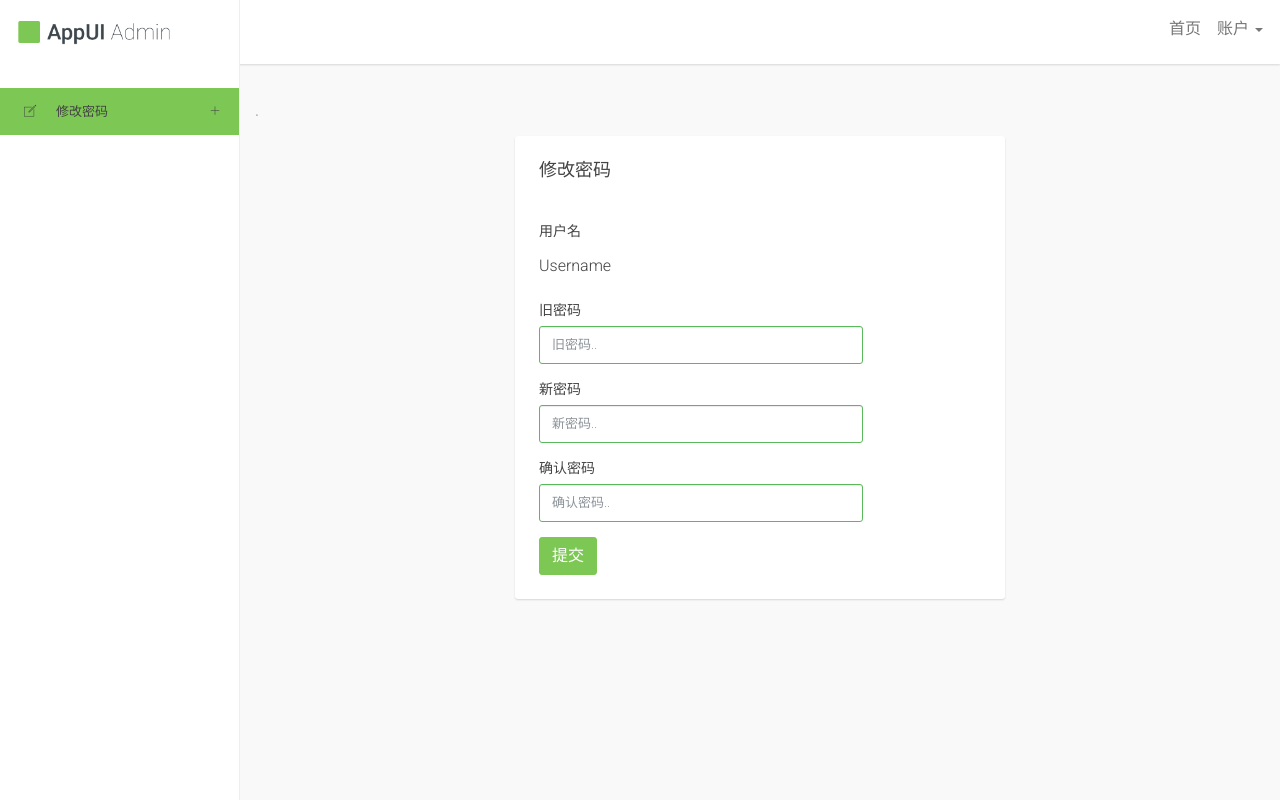
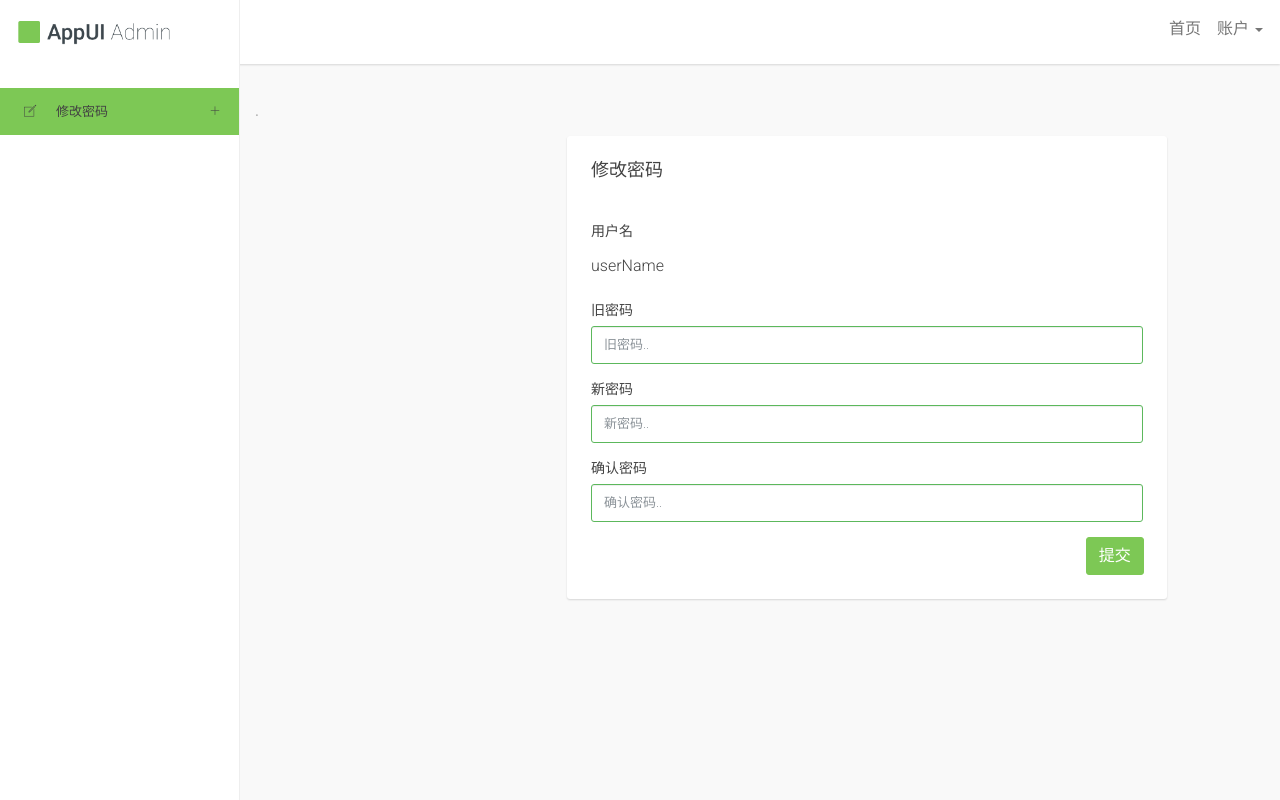
Before and after one commit to misaki1874/EMAIL, a Django app: page /ChangePass/ in a window 1280 px wide. Run offline with Django 3.2, Linux system fonts and the light colour scheme; some libraries are stand-ins or nearby versions; some web fonts are replaced.

Commit message:
驼峰设置 登录注册设置

```diff
--- a/frontend/templates/ChangePass.html
+++ b/frontend/templates/ChangePass.html
@@ -107,20 +107,9 @@
             <!-- Registration forms -->
             <h2 class="section-title">.</h2>
             <div class="row">
-                <div class="col-md-6" style="left:25%;">
+                <div class="col-md-6" style="left:30%;">
                     <!-- Default Elements -->
-                    <div class="card">
-                        <!-- <div class="card-header">
-                                        <h4>修改密码</h4>
-                                        <ul class="card-actions">
-                                            <li>
-                                                <button type="button" data-toggle="card-action" data-action="refresh_toggle" data-action-mode="demo"><i class="ion-refresh"></i></button>
-                                            </li>
-                                            <li>
-                                                <button type="button" data-toggle="card-action" data-action="content_toggle"></button>
-                                            </li>
-                                        </ul>
-                                    </div> -->
+                    <div class="card" style="width: 600px;">
                         <div class="card-header">
                             <h4>修改密码</h4>
                         </div>
@@ -129,33 +118,33 @@
                                 enctype="multipart/form-data" onsubmit="return false;">
                                 <div class="form-group">
                                     <label class="col-xs-12">用户名</label>
-                                    <div class="col-sm-9">
-                                        <div class="form-control-static">Username</div>
+                                    <div class="col-sm-12">
+                                        <div class="form-control-static" id=userName>userName</div>
                                     </div>
                                 </div>
                                 <div class="form-group has-success">
                                     <label class="col-xs-12" for="example-text-input-success">旧密码</label>
-                                    <div class="col-sm-9">
+                                    <div class="col-sm-12">
                                         <input class="form-control" type="text" id="example-text-input-oldPassword"
                                             name="example-text-input-oldPassword" placeholder="旧密码.." />
                                     </div>
                                 </div>
                                 <div class="form-group has-success">
                                     <label class="col-xs-12" for="example-text-input-success">新密码</label>
-                                    <div class="col-sm-9">
+                                    <div class="col-sm-12">
                                         <input class="form-control" type="text" id="example-text-input-newPassword"
                                             name="example-text-input-newPassword" placeholder="新密码.." />
                                     </div>
                                 </div>
                                 <div class="form-group has-success">
                                     <label class="col-xs-12" for="example-text-input-success">确认密码</label>
-                                    <div class="col-sm-9">
+                                    <div class="col-sm-12">
                                         <input class="form-control" type="text" id="example-text-input-reNewPassword"
                                             name="example-text-input-reNewPassword" placeholder="确认密码.." />
                                     </div>
                                 </div>
                                 <div class="form-group m-b-0">
-                                    <div class="col-xs-12">
+                                    <div class="col-xs-2" style="left: 85%;">
                                         <button class="btn btn-app" type="submit" id="submit">提交</button>
                                     </div>
                                 </div>
@@ -202,8 +191,9 @@
                     csrfmiddlewaretoken: '{{ csrf_token }}'
                 },
                 success: function (data) {
-                    alert(data.message);
-                    if (data.status == 200) username = data.username;
+                    if (data.status == 200) {
+                        $('#userName').text(data['userName'])
+                    }
                 }
             })
         });
```
Also changed, not shown: frontend/templates/Login.html (+19 -6 lines), frontend/templates/SignUp.html (+23 -11 lines).
